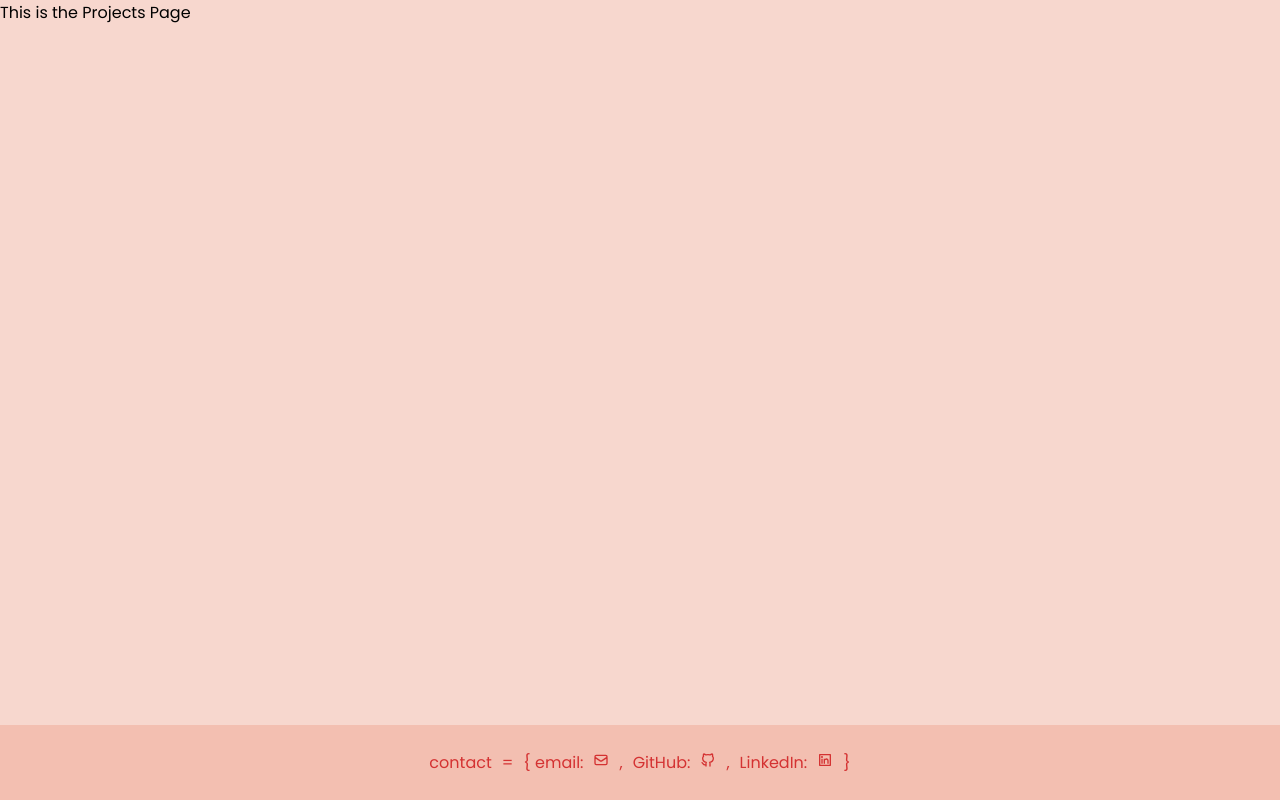
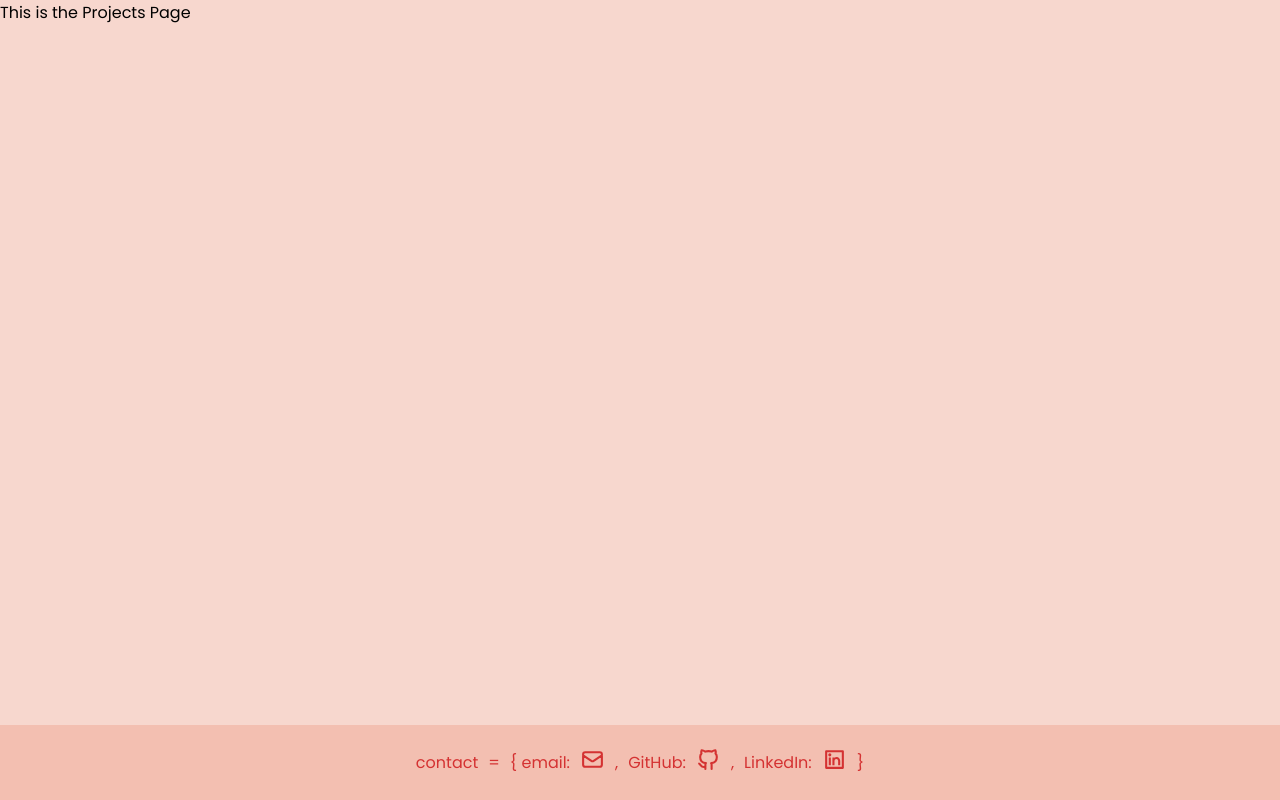
Before and after one commit to gabi-rogers23/personal_site, a React app: page /projects in a window 1280 px wide. Built offline with nearby package versions, Linux system fonts and the light colour scheme; a web font is replaced by a local one.

Commit message:
added links to footer

```diff
--- a/public/style.css
+++ b/public/style.css
@@ -70,6 +70,10 @@ nav {
   text-decoration: underline;
 }
 
+.navIcon {
+    font-size: 25px;
+}
+
 .active {
   color: white;
 }
@@ -140,3 +144,7 @@ nav {
   text-align: center;
   position: fixed;
 }
+
+.footerContainer a {
+    color: rgb(212, 50, 50);
+}
--- a/src/components/footer.js
+++ b/src/components/footer.js
@@ -11,17 +11,17 @@ const Footer = () => {
         <li>{"="}</li>
         <li>{"{ email:  "}</li>
         <li>
-           <HiOutlineMail className="navIcon" />
+        <a href="mailto:gabirogers23@gmail.com"> <HiOutlineMail className="navIcon" /> </a>
         </li>
         <li>,</li>
         <li>GitHub:  </li>
         <li>
-            <TbBrandGithub className="navIcon" />
+          <a href="https://github.com/gabi-rogers23">  <TbBrandGithub className="navIcon" /></a>
         </li>
         <li>,</li>
         <li>LinkedIn:</li>
         <li>
-        <RiLinkedinBoxLine className="navIcon"/>
+        <a href="https://www.linkedin.com/in/rogers-gabrielle/"><RiLinkedinBoxLine className="navIcon"/></a>
         </li>
         <li>{"}"}</li>
       </ul>
```
